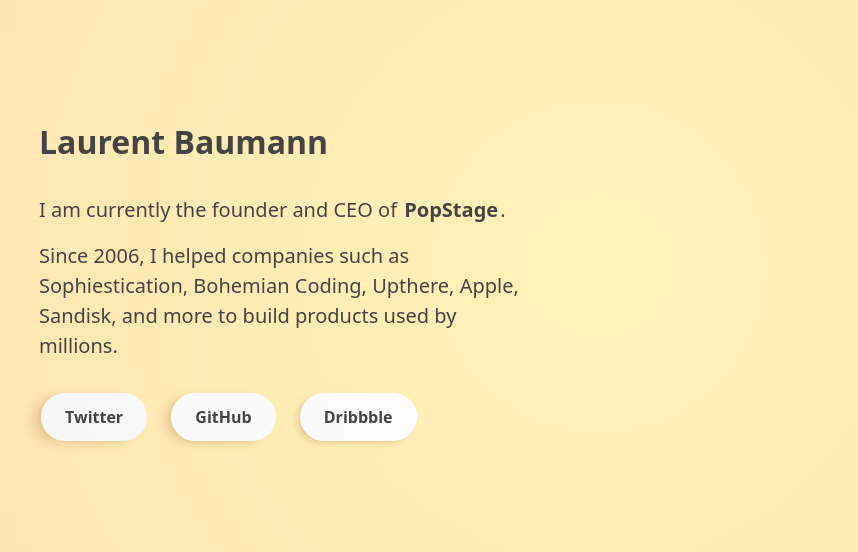
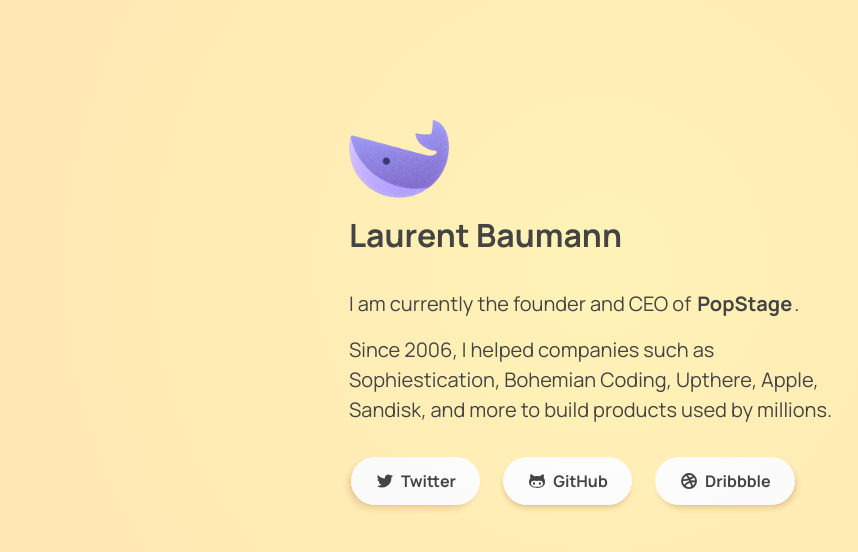
Before and after one commit to lobau/lobau.github.io, an Eleventy site: page src/index.njk in a window 1280 px wide. Shown: the whole page, without its empty margins (41-899 px from the left). Built offline with nearby package versions, Linux system fonts and the light colour scheme; Eleventy itself is replaced by a stand-in of ours; files that its build step writes are made by us from their sources.

Commit message:
updated visual

```diff
--- a/src/_includes/layouts/base.njk
+++ b/src/_includes/layouts/base.njk
@@ -8,7 +8,9 @@
 		<!-- Stylesheet -->
 		<link type="text/css" rel="stylesheet" href="{{ '/css/style.css' | url  }}">
 
-		<link rel="icon" href="/brand/favicon.svg">
+		<link rel="icon" href="/images/whale_flat.svg">
+
+		<script defer data-domain="lobau.io" src="https://plausible.io/js/plausible.js"></script>
 
 		<!-- SEO -->
 		<meta name="description" content="{{ description }}">
--- a/src/css/style.css
+++ b/src/css/style.css
@@ -1,8 +1,13 @@
+@font-face {
+    font-family: 'Hauora';
+    src: url(/css/fonts/HauoraGX.ttf) format('truetype');
+}
+
 * {
     padding: 0;
     margin: 0;
     border: none;
-    font-family: system-ui, sans;
+    font-family: "Hauora", system-ui, sans-serif;
     /* outline: 1px solid rgba(255, 0, 0, 0.5); */
 }
 
@@ -17,7 +22,7 @@ main {
 }
 
 h1 {
-    margin: 0 auto 32px auto;
+    margin: 10px auto 32px auto;
     color: var(--text-color);
 }
 
@@ -26,6 +31,7 @@ header {
     text-align: left;
     margin-bottom: 50px;
     max-width: 500px;
+    margin: 0 auto;
 }
 
 header>p {
@@ -44,6 +50,14 @@ button {
     line-height: 1.5;
     font-weight: bold;
     cursor: pointer;
+}
+
+button>svg {
+    display: inline-block;
+    vertical-align: -8%;
+    margin-left: 2px;
+    margin-right: 8px;
+    fill: var(--text-color);
 }
 
 section {
--- a/src/index.njk
+++ b/src/index.njk
@@ -10,6 +10,7 @@ description : "Research, execution, growth. I identify pain points, design solut
 	}'>
 
 <header>
+	<img src="images/logo_lobau.png" width="100" />
   	<h1>Laurent Baumann</h1>
 	<p>I am currently the founder and CEO of <a target="_blank" href="https://popstage.com">PopStage</a>.</p>
 	<p>Since 2006, I helped companies such as Sophiestication, Bohemian Coding, Upthere, Apple, Sandisk, and more to build products used by millions.</p>
@@ -20,7 +21,7 @@ description : "Research, execution, growth. I identify pain points, design solut
 		"shadow": "130, 62, 8",
 		"elevation": 50,
 		"transparency": 0.15
-	}'>Twitter</button></a>
+	}'><svg xmlns="http://www.w3.org/2000/svg" width="16" height="16" viewBox="0 0 16 16"><path d="M16 3c-.6.3-1.3.5-2 .6.8-.4 1.3-1 1.5-1.8l-2 .8a3.3 3.3 0 0 0-5.6 3A9.3 9.3 0 0 1 1 2a3.3 3.3 0 0 0 1 4.4c-.5 0-1-.2-1.5-.4 0 1.6 1.2 3 2.7 3.2a3.3 3.3 0 0 1-1.5 0 3.3 3.3 0 0 0 3 2.4A6.6 6.6 0 0 1 0 13a9.3 9.3 0 0 0 14.3-8.3c.7-.4 1.2-1 1.7-1.6z"/></svg>Twitter</button></a>
 	<a tabindex="-1" target="_blank" href="https://github.com/lobau"><button class="shaded" data-param='{
 		"centerColor": "#fff",
 		"outerColor": "#eee",
@@ -28,7 +29,7 @@ description : "Research, execution, growth. I identify pain points, design solut
 		"size": "1200px",
 		"elevation": 50,
 		"transparency": 0.15
-	}'>GitHub</button></a>
+	}'><svg xmlns="http://www.w3.org/2000/svg" width="16" height="16" viewBox="0 0 16 16"><path fill-rule="evenodd" d="M8.2 15c2.48 0 5.95-.6 7.22-3.13.47-.97.58-2.09.58-3.14 0-1.38-.38-2.7-1.3-3.77.17-.5.26-1.04.26-1.59 0-.7-.16-1.4-.5-2.05-1.21 0-2.08.73-2.97 1.47l-.61.5a12.9 12.9 0 0 0-5.64.03L4.6 2.8c-.9-.75-1.76-1.47-2.99-1.47a4.56 4.56 0 0 0-.48 2.05c0 .54.08 1.08.25 1.6A5.64 5.64 0 0 0 0 8.73c0 1.05.19 2.18.67 3.14C2 14.42 5.67 15 8.2 15ZM4.66 7.67c.5 0 1 .08 1.5.15l.36.05a9.94 9.94 0 0 0 3.01 0l.4-.06c.49-.07.97-.14 1.47-.14 1.56 0 2.57 1.28 2.57 2.73 0 2.9-2.8 3.34-5.14 3.34h-1.6c-2.34 0-5.25-.45-5.25-3.34a2.69 2.69 0 0 1 2.68-2.73Zm6.3 4.35c.7 0 .99-.93.99-1.5 0-.56-.3-1.5-1-1.5-.69 0-.98.94-.98 1.5 0 .57.3 1.5.99 1.5Zm-5-1.5c0 .57-.29 1.5-.98 1.5-.7 0-.98-.93-.98-1.5 0-.56.29-1.5.98-1.5.7 0 .98.94.98 1.5Z" clip-rule="evenodd"/></svg>GitHub</button></a>
 	<a tabindex="-1" target="_blank" href="https://dribbble.com/lobau"><button class="shaded" data-param='{
 		"centerColor": "#fff",
 		"outerColor": "#eee",
@@ -36,7 +37,7 @@ description : "Research, execution, growth. I identify pain points, design solut
 		"size": "1200px",
 		"elevation": 50,
 		"transparency": 0.15
-	}'>Dribbble</button></a>
+	}'><svg xmlns="http://www.w3.org/2000/svg" width="16" height="16" viewBox="0 0 16 16"><path fill-rule="evenodd" d="M8.04.1A7.94 7.94 0 1 0 8.05 16 7.94 7.94 0 0 0 8.04.1Zm.74 4.77a32.89 32.89 0 0 0-1.77-2.84 6.07 6.07 0 0 1 4.6 1.06c-.86.7-1.8 1.3-2.83 1.78Zm-5.67 1.3c-.3 0-.58-.01-.86-.03a6.09 6.09 0 0 1 2.95-3.5 29.5 29.5 0 0 1 1.85 2.88c-1.25.4-2.57.65-3.94.65Zm7 1.31c-.15-.34-.3-.67-.47-1a15.39 15.39 0 0 0 3.28-2.1c.67.9 1.1 1.98 1.2 3.15a10.8 10.8 0 0 0-4-.05Zm-7 .53c1.7 0 3.3-.33 4.82-.84l.4.8a10.92 10.92 0 0 0-5.15 3.75 6.06 6.06 0 0 1-1.24-3.77c.38.03.77.06 1.17.06Zm8.8 4.74c-.3-1.2-.67-2.35-1.1-3.47.39-.08.74-.14 1.11-.14.71 0 1.4.09 2.06.25a6.08 6.08 0 0 1-2.07 3.36Zm-3.87 1.38a6.06 6.06 0 0 1-3.53-1.12 9.06 9.06 0 0 1 4.5-3.36c.5 1.32.93 2.67 1.24 4.07a6.2 6.2 0 0 1-2.21.41Z" clip-rule="evenodd"/></svg>Dribbble</button></a>
 	{# <a tabindex="-1" target="_blank" href="https://www.linkedin.com/in/laurentbaumann/"><button class="shaded" data-param='{
 		"centerColor": "#fff",
 		"outerColor": "#eee",
--- a/src/static/robots.txt
+++ b/src/static/robots.txt
@@ -1,3 +1,3 @@
-Sitemap: http://popstage.com/sitemap.xml
+Sitemap: http://lobau.io/sitemap.xml
 User-agent: *
 Disallow:
--- a/src/static/sitemap.xml
+++ b/src/static/sitemap.xml
@@ -6,7 +6,7 @@
             http://www.sitemaps.org/schemas/sitemap/0.9/sitemap.xsd">
 
 <url>
-  <loc>https://popstage.com/</loc>
+  <loc>https://lobau.io/</loc>
   <lastmod>2021-07-27T20:48:40+00:00</lastmod>
   <priority>1.00</priority>
 </url>
```
Also changed, not shown: src/images/logo_lobau.png (added), src/images/whale_flat.svg (added), 1 other file.
